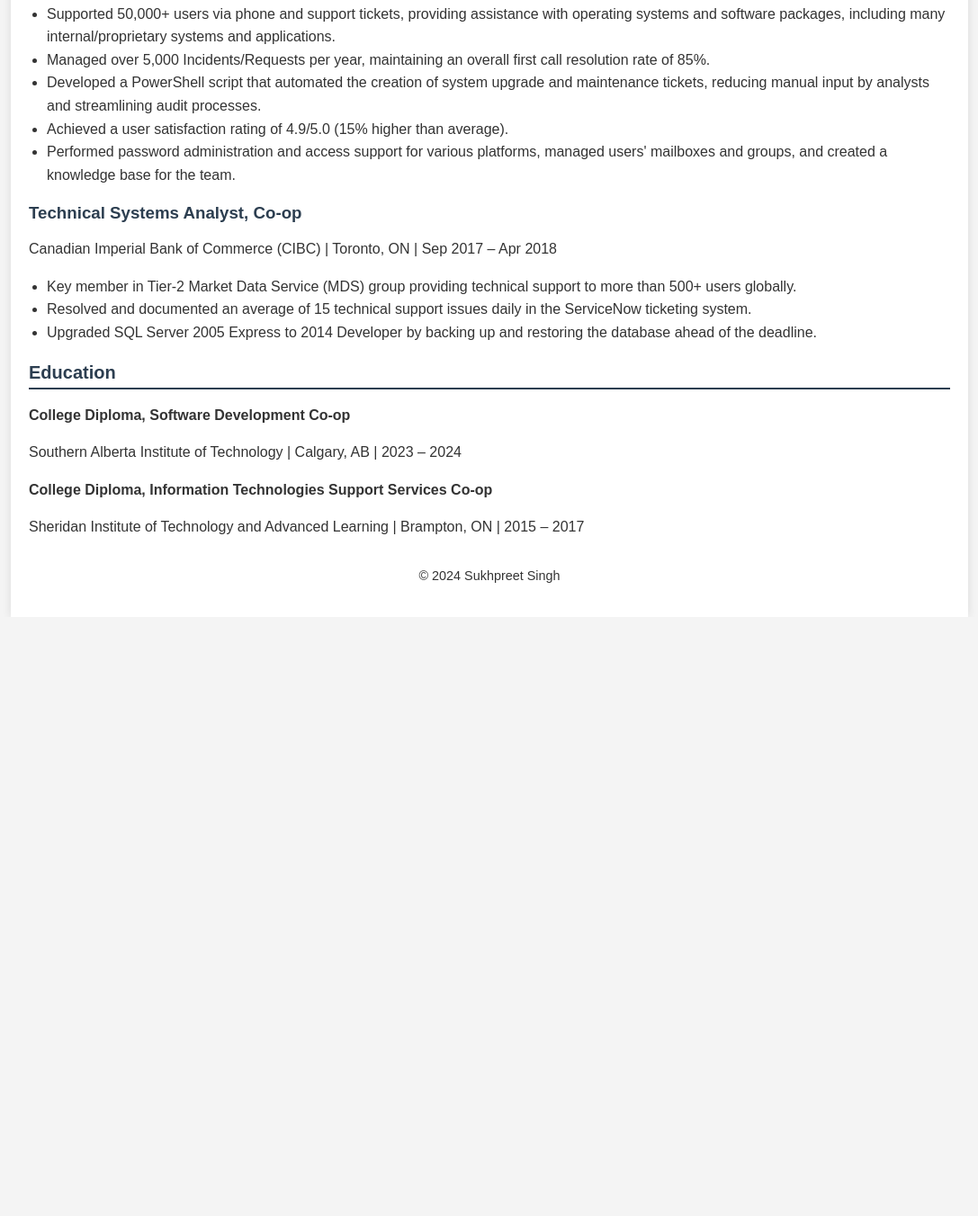
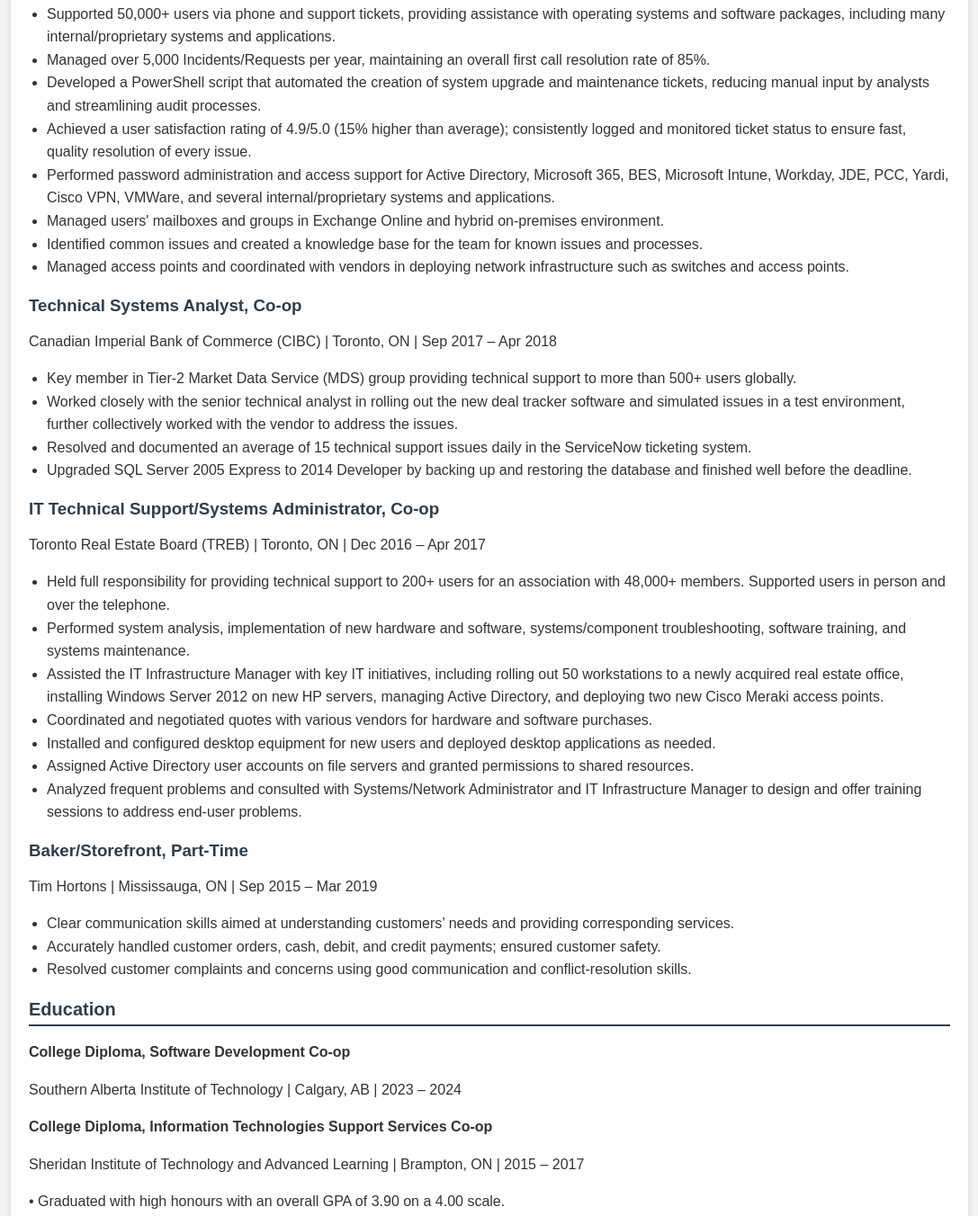
Before and after one commit to sukhpreetsinghdeol/sukhpreetsinghdeol.github.io, a plain HTML site: page index.html in a window 1280 px wide. Shown: the part 899-2251 px from the top of the page at 90% size, without its empty margins (96-1183 px from the left). Before the commit the page ends 1585 px from the top, so only its background shows below. Drawn offline with Linux system fonts and the light colour scheme.

Commit message:
Updated index.html

```diff
--- a/index.html
+++ b/index.html
@@ -117,15 +117,40 @@
                 <li>Supported 50,000+ users via phone and support tickets, providing assistance with operating systems and software packages, including many internal/proprietary systems and applications.</li>
                 <li>Managed over 5,000 Incidents/Requests per year, maintaining an overall first call resolution rate of 85%.</li>
                 <li>Developed a PowerShell script that automated the creation of system upgrade and maintenance tickets, reducing manual input by analysts and streamlining audit processes.</li>
-                <li>Achieved a user satisfaction rating of 4.9/5.0 (15% higher than average).</li>
-                <li>Performed password administration and access support for various platforms, managed users' mailboxes and groups, and created a knowledge base for the team.</li>
+                <li>Achieved a user satisfaction rating of 4.9/5.0 (15% higher than average); consistently logged and monitored ticket status to ensure fast, quality resolution of every issue.</li>
+                <li>Performed password administration and access support for Active Directory, Microsoft 365, BES, Microsoft Intune, Workday, JDE, PCC, Yardi, Cisco VPN, VMWare, and several internal/proprietary systems and applications.</li>
+                <li>Managed users' mailboxes and groups in Exchange Online and hybrid on-premises environment.</li>
+                <li>Identified common issues and created a knowledge base for the team for known issues and processes.</li>
+                <li>Managed access points and coordinated with vendors in deploying network infrastructure such as switches and access points.</li>
             </ul>
+
             <h3>Technical Systems Analyst, Co-op</h3>
             <p>Canadian Imperial Bank of Commerce (CIBC) | Toronto, ON | Sep 2017 – Apr 2018</p>
             <ul>
                 <li>Key member in Tier-2 Market Data Service (MDS) group providing technical support to more than 500+ users globally.</li>
+                <li>Worked closely with the senior technical analyst in rolling out the new deal tracker software and simulated issues in a test environment, further collectively worked with the vendor to address the issues.</li>
                 <li>Resolved and documented an average of 15 technical support issues daily in the ServiceNow ticketing system.</li>
-                <li>Upgraded SQL Server 2005 Express to 2014 Developer by backing up and restoring the database ahead of the deadline.</li>
+                <li>Upgraded SQL Server 2005 Express to 2014 Developer by backing up and restoring the database and finished well before the deadline.</li>
+            </ul>
+
+            <h3>IT Technical Support/Systems Administrator, Co-op</h3>
+            <p>Toronto Real Estate Board (TREB) | Toronto, ON | Dec 2016 – Apr 2017</p>
+            <ul>
+                <li>Held full responsibility for providing technical support to 200+ users for an association with 48,000+ members. Supported users in person and over the telephone.</li>
+                <li>Performed system analysis, implementation of new hardware and software, systems/component troubleshooting, software training, and systems maintenance.</li>
+                <li>Assisted the IT Infrastructure Manager with key IT initiatives, including rolling out 50 workstations to a newly acquired real estate office, installing Windows Server 2012 on new HP servers, managing Active Directory, and deploying two new Cisco Meraki access points.</li>
+                <li>Coordinated and negotiated quotes with various vendors for hardware and software purchases.</li>
+                <li>Installed and configured desktop equipment for new users and deployed desktop applications as needed.</li>
+                <li>Assigned Active Directory user accounts on file servers and granted permissions to shared resources.</li>
+                <li>Analyzed frequent problems and consulted with Systems/Network Administrator and IT Infrastructure Manager to design and offer training sessions to address end-user problems.</li>
+            </ul>
+
+            <h3>Baker/Storefront, Part-Time</h3>
+            <p>Tim Hortons | Mississauga, ON | Sep 2015 – Mar 2019</p>
+            <ul>
+                <li>Clear communication skills aimed at understanding customers’ needs and providing corresponding services.</li>
+                <li>Accurately handled customer orders, cash, debit, and credit payments; ensured customer safety.</li>
+                <li>Resolved customer complaints and concerns using good communication and conflict-resolution skills.</li>
             </ul>
         </div>
 
@@ -135,6 +160,15 @@
             <p>Southern Alberta Institute of Technology | Calgary, AB | 2023 – 2024</p>
             <p><strong>College Diploma, Information Technologies Support Services Co-op</strong></p>
             <p>Sheridan Institute of Technology and Advanced Learning | Brampton, ON | 2015 – 2017</p>
+            <p>• Graduated with high honours with an overall GPA of 3.90 on a 4.00 scale.</p>
+        </div>
+
+        <div class="section">
+            <h2>Personal Learning/Certifications</h2>
+            <ul>
+                <li>Azure Essential Training for Developers</li>
+                <li>Microsoft Office 365: Administration LinkedIn Certificate</li>
+            </ul>
         </div>
 
         <div class="contact">
```
